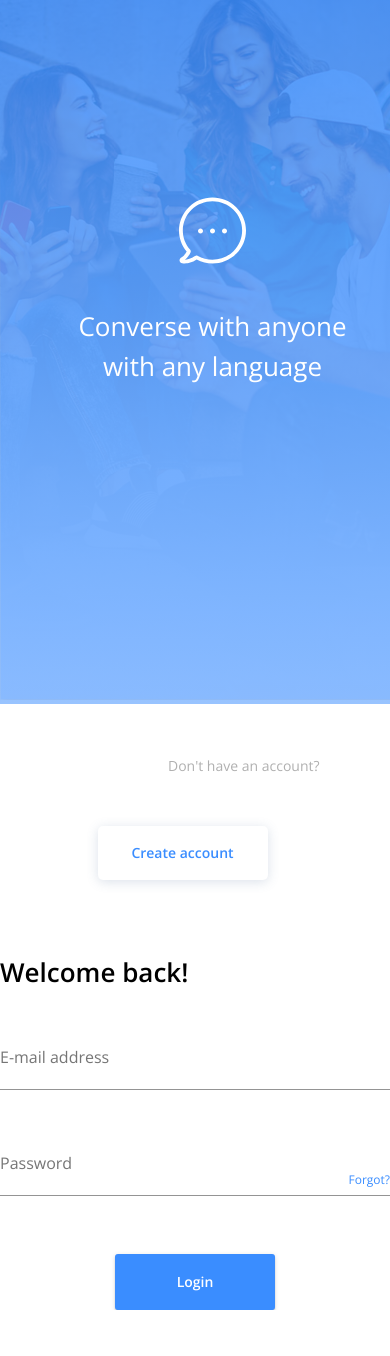
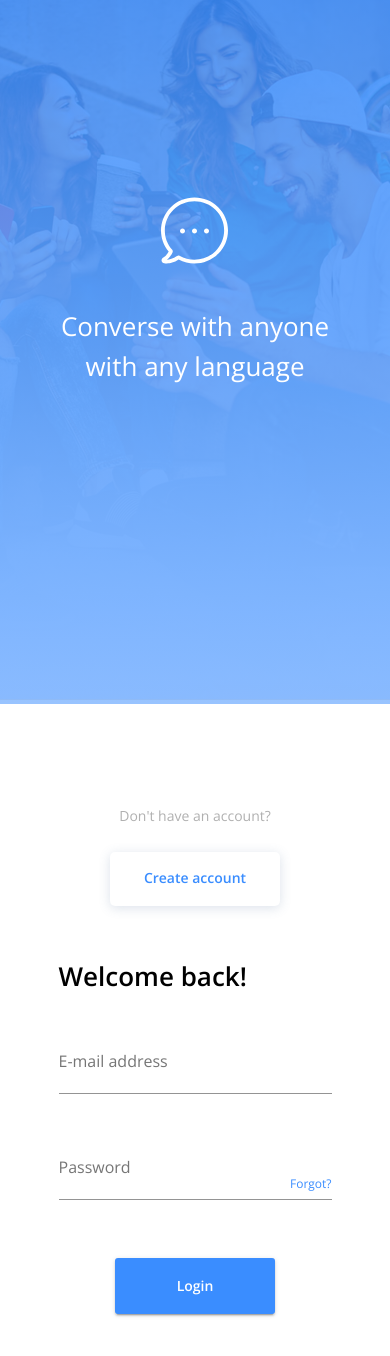
Before and after one commit to Bluekev22/43ed86, a React (Create React App) app in the folder client/: page /login in a window 390 px wide. Shown: the top 1356 px of the page. Before the commit the page ends 1310 px from the top, so only its background shows below. Built offline with nearby package versions, Linux system fonts and the light colour scheme; no server answers.

Commit message:
Make Login page responsive

```diff
--- a/client/src/Login.js
+++ b/client/src/Login.js
@@ -14,36 +14,107 @@ import LoginButton from './components/Login/LoginButton'
 
 const useStyles = makeStyles((theme) => ({
   root: {
-    flexDirection: 'row',
-    alignItems: 'stretch',
+    [theme.breakpoints.up('lg')]: {
+      flexDirection: 'row',
+      justifyContent: 'center',
+      alignItems: 'stretch',
+    },
+    [theme.breakpoints.between('sm', 'lg')]: {
+      flexDirection: 'row',
+      justifyContent: 'space-between',
+      alignItems: 'stretch',
+    },
+    [theme.breakpoints.down('sm')]: {
+      flexDirection: 'column',
+      justifyContent: 'center',
+      alignItems: 'center',
+    },
+  },
+  sideCardContainer: {
+    [theme.breakpoints.down('sm')]: {
+      justifyContent: 'center',
+      margin: 'auto',
+    },
+  },
+  linkContainer: {
+    marginTop: '4vh',
+    alignItems: 'center',
     [theme.breakpoints.up('sm')]: {
+      flexDirection: 'row',
+      justifyContent: 'flex-end',
+    },
+    [theme.breakpoints.down('sm')]: {
+      flexDirection: 'row',
       justifyContent: 'center',
     },
-    [theme.breakpoints.down('lg')]: {
-      justifyContent: 'space-between',
+    [theme.breakpoints.down('xs')]: {
+      flexDirection: 'column',
+      justifyContent: 'space-around',
+    },
+  },
+  entireFormContainer: {
+    flexDirection: 'column',
+    alignItems: 'center',
+    [theme.breakpoints.up('sm')]: {
+      justifyContent: 'flex-start',
+    },
+    [theme.breakpoints.down('sm')]: {
+      justifyContent: 'center',
+    },
+  },
+  accountQuestion: {
+    fontSize: '14px',
+    marginTop: '6vh',
+    color: theme.palette.secondary.main,
+    [theme.breakpoints.up('sm')]: {
+      textAlign: 'end',
+      marginRight: '5.5vw',
+    },
+    [theme.breakpoints.down('sm')]: {
+      textAlign: 'end',
+      marginRight: '4vw',
+    },
+    [theme.breakpoints.down('xs')]: {
+      flexDirection: 'column',
+      justifyContent: 'space-around',
+      marginRight: '0vw',
+      marginTop: '8vh',
+    },
+  },
+  loginBox: {
+    marginTop: '6vh',
+    [theme.breakpoints.up('sm')]: {
+      width: '390px',
+      marginRight: '16vw',
+    },
+    [theme.breakpoints.down('sm')]: {
+      width: '350px',
+      marginRight: '2vw',
+      marginLeft: '2vw',
+      marginBottom: '12vh',
+    },
+    [theme.breakpoints.down('xs')]: {
+      width: '70vw',
     },
   },
 
-  accountQuestion: {
-    fontSize: '14px',
-    marginTop: '6vh',
-
-    color: theme.palette.secondary.main,
-    textAlign: 'center',
-  },
   loginStatement: {
     fontWeight: 600,
     fontSize: '26px',
     lineHeight: '40px',
   },
-  loginBox: {
-    width: '390px',
-    marginRight: '16vw',
-  },
+
   textField: {
-    width: '390px',
     marginTop: '2vh',
     paddingTop: '2vh',
+    width: '390px',
+    [theme.breakpoints.between('xs', 'sm')]: {
+      marginRight: '16vw',
+      width: '350px',
+    },
+    [theme.breakpoints.down('xs')]: {
+      width: '70vw',
+    },
   },
   forgotPassword: {
     color: theme.palette.primary.main,
@@ -71,7 +142,16 @@ const Login = ({ user, login }) => {
 
   return (
     <Grid container className={classes.root}>
-      <Grid container item xl={4} lg={4} md={3} sm={12}>
+      <Grid
+        container
+        item
+        xl={4}
+        lg={4}
+        md={3}
+        sm={12}
+        xs={12}
+        className={classes.sideCardContainer}
+      >
         <SideCard />
       </Grid>
       <Grid
@@ -81,24 +161,16 @@ const Login = ({ user, login }) => {
         lg={7}
         md={6}
         sm={12}
-        direction="column"
-        justifyContent="flex-start"
-        alignItems="center"
+        xs={12}
+        className={classes.entireFormContainer}
       >
-        <Grid
-          container
-          item
-          direction="row"
-          justifyContent="flex-end"
-          alignItems="center"
-          //   spacing={4}
-        >
-          <Grid item xl={4} lg={3} md={5} sm={4} xs={9}>
+        <Grid container item className={classes.linkContainer}>
+          <Grid item xl={6} lg={5} md={6} sm={4} xs={12}>
             <Typography className={classes.accountQuestion}>
               Don't have an account?
             </Typography>
           </Grid>
-          <Grid item xl={4} lg={4} md={5} sm={6} xs={9}>
+          <Grid item xl={4} lg={4} md={5} sm={4} xs={12}>
             <LinkBtn href="/register" text="Create account" />
           </Grid>
         </Grid>
@@ -109,7 +181,7 @@ const Login = ({ user, login }) => {
           justifyContent="center"
           alignItems="center"
         >
-          <Box mt={9} className={classes.loginBox}>
+          <Grid item className={classes.loginBox}>
             <Typography className={classes.loginStatement}>
               Welcome back!
             </Typography>
@@ -144,7 +216,7 @@ const Login = ({ user, login }) => {
               </FormControl>
               <LoginButton text="Login" />
             </form>
-          </Box>
+          </Grid>
         </Grid>
       </Grid>
     </Grid>
--- a/client/src/components/Login/LinkButton.js
+++ b/client/src/components/Login/LinkButton.js
@@ -12,7 +12,13 @@ const useStyles = makeStyles((theme) => ({
     width: '170px',
     height: '54px',
     marginTop: '6vh',
-    marginRight: '6vw',
+    [theme.breakpoints.down('sm')]: {
+      marginLeft: '2vw',
+    },
+    [theme.breakpoints.down('xs')]: {
+      marginLeft: '0vw',
+      marginTop: '3vh',
+    },
   },
 }))
 
--- a/client/src/components/Login/SideCard.js
+++ b/client/src/components/Login/SideCard.js
@@ -7,6 +7,8 @@ import bubble from '../../assets/bubble.svg'
 const useStyles = makeStyles(() => ({
   bgImage: {
     position: 'relative',
+
+    margin: 'auto',
   },
   imageOverlay: {
     position: 'absolute',
--- a/client/src/themes/theme.js
+++ b/client/src/themes/theme.js
@@ -24,10 +24,10 @@ export const theme = createMuiTheme({
   breakpoints: {
     values: {
       xs: 0,
-      sm: 600,
+      sm: 538,
       md: 900,
       lg: 1200,
-      xl: 1536,
+      xl: 1450,
     },
   },
 })
```
